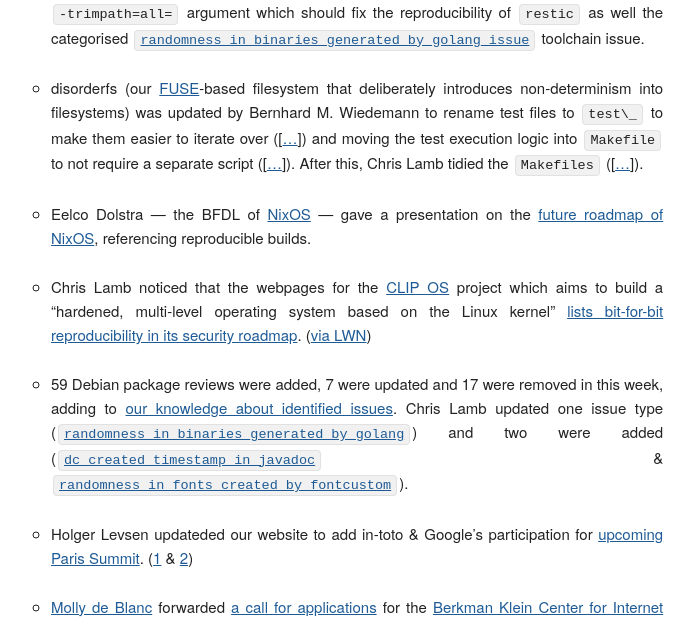
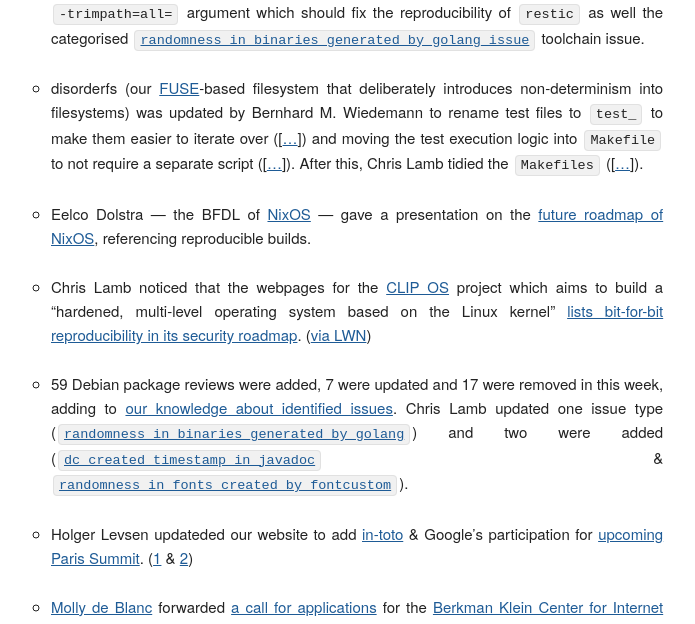
Before and after one commit to prototypefund/reproducible-website, a Jekyll site: the page built from _blog/posts/184.md, in a window 1280 px wide and 900 px high, scrolled down 781 px. Shown: the part 153-777 px from the top of the window, without its empty margins (124-819 px from the left). Built offline with Jekyll 4.4.1, drawn with Linux system fonts in a browser that asks for light colours; some web fonts are replaced.

Commit message:
Misc cosmetic fixups...that are only noticable once you publish, of course.

```diff
--- a/_blog/posts/184.md
+++ b/_blog/posts/184.md
@@ -16,7 +16,7 @@
 
 * Félix Sipma [submitted a merge request](https://salsa.debian.org/go-team/packages/dh-golang/merge_requests/6) to the [Debian "Go" build tools](https://salsa.debian.org/go-team/packages/dh-golang) to support the `-trimpath=all=` argument which should fix the reproducibility of `restic` as well the categorised [`randomness_in_binaries_generated_by_golang_issue`](https://tests.reproducible-builds.org/debian/issues/unstable/randomness_in_binaries_generated_by_golang_issue.html) toolchain issue.
 
-* disorderfs (our [FUSE](https://github.com/libfuse/libfuse)-based filesystem that deliberately introduces non-determinism into filesystems) was updated by Bernhard M. Wiedemann to rename test files to `test\_` to make them easier to iterate over ([[...](https://salsa.debian.org/reproducible-builds/disorderfs/commit/cde568c)]) and moving the test execution logic into `Makefile` to not require a separate script ([[...](https://salsa.debian.org/reproducible-builds/disorderfs/commit/f587ed1)]). After this, Chris Lamb tidied the `Makefiles` ([[...](https://salsa.debian.org/reproducible-builds/disorderfs/commit/0232051)]).
+* disorderfs (our [FUSE](https://github.com/libfuse/libfuse)-based filesystem that deliberately introduces non-determinism into filesystems) was updated by Bernhard M. Wiedemann to rename test files to `test_` to make them easier to iterate over ([[...](https://salsa.debian.org/reproducible-builds/disorderfs/commit/cde568c)]) and moving the test execution logic into `Makefile` to not require a separate script ([[...](https://salsa.debian.org/reproducible-builds/disorderfs/commit/f587ed1)]). After this, Chris Lamb tidied the `Makefiles` ([[...](https://salsa.debian.org/reproducible-builds/disorderfs/commit/0232051)]).
 
 * Eelco Dolstra — the BFDL of [NixOS](https://nixos.org/) — gave a presentation on the [future roadmap of NixOS](https://www.youtube.com/watch?v=8M6yvJC00J4), referencing reproducible builds.
 
@@ -24,7 +24,7 @@
 
 * 59 Debian package reviews were added, 7 were updated and 17 were removed in this week, adding to [our knowledge about identified issues](https://tests.reproducible-builds.org/debian/index_issues.html). Chris Lamb updated one issue type ([`randomness_in_binaries_generated_by_golang`](https://salsa.debian.org/reproducible-builds/reproducible-notes/commit/16748a15)) and two were added ([`dc_created_timestamp_in_javadoc`](https://salsa.debian.org/reproducible-builds/reproducible-notes/commit/4e0e4a81) & [`randomness_in_fonts_created_by_fontcustom`](https://salsa.debian.org/reproducible-builds/reproducible-notes/commit/f9c5dc1d)).
 
-* Holger Levsen updateded our website to add in-toto & Google's participation for [upcoming Paris Summit](https://reproducible-builds.org/events/paris2018/). ([1](https://salsa.debian.org/reproducible-builds/reproducible-website/commit/9f40e5c) & [2](https://salsa.debian.org/reproducible-builds/reproducible-website/commit/a97c843))
+* Holger Levsen updateded our website to add [in-toto](https://in-toto.github.io/) & Google's participation for [upcoming Paris Summit](https://reproducible-builds.org/events/paris2018/). ([1](https://salsa.debian.org/reproducible-builds/reproducible-website/commit/9f40e5c) & [2](https://salsa.debian.org/reproducible-builds/reproducible-website/commit/a97c843))
 
 * [Molly de Blanc](http://deblanc.net/) forwarded [a call for applications](https://lists.reproducible-builds.org/pipermail/rb-general/2018-November/001247.html) for the [Berkman Klein Center for Internet and Society](https://cyber.harvard.edu/) in Cambridge, Massachusetts class of fellows who do research around the intersection of the internet, society, technology, etc. which may be relevant to anyone speaking, thinking, and writing around the implications of Reproducible Builds.
 
```
